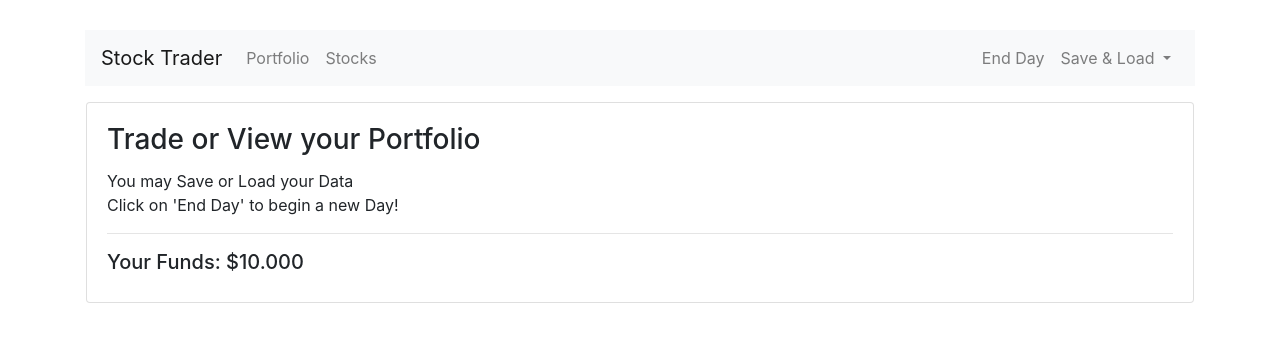
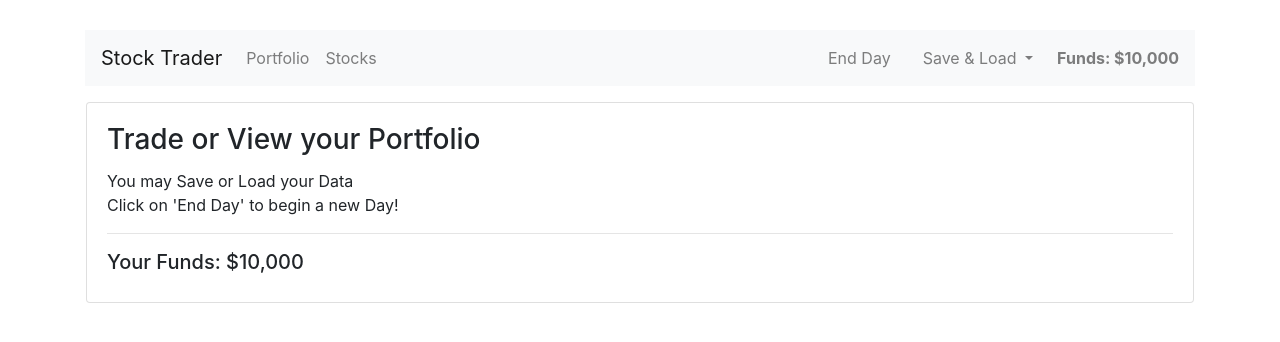
Before and after one commit to mkantz84/stock-trade, a Vue app: page / in a window 1280 px wide. Shown: the top 342 px of the page. Built offline with nearby package versions, Linux system fonts and the light colour scheme.

Commit message:
add currency filter

```diff
--- a/src/components/Header.vue
+++ b/src/components/Header.vue
@@ -1,6 +1,4 @@
 <template>
-
-
   <nav class="navbar navbar-expand-lg navbar-light bg-light">
     <router-link to="/" class="navbar-brand">Stock Trader</router-link>
 
@@ -12,11 +10,11 @@
       </ul>
       <ul class="navbar-nav navbar-right">
         <li class="nav-item">
-        <a class="nav-link" href="#">End Day</a>
+          <a class="nav-link mr-3" href="#">End Day</a>
         </li>
         <li class="nav-item dropdown">
           <a
-          class="nav-link dropdown-toggle"
+            class="nav-link dropdown-toggle mr-3"
             href="#" id="navbarDropdown"
             role="button"
             data-toggle="dropdown"
@@ -29,32 +27,16 @@
           </div>
         </li>
       </ul>
+      <strong class="navbar-text navbar-right">Funds: {{ funds | currency }}</strong>
     </div>
   </nav>
-
-
-
-
-
-
-  <!-- <nav class="navbar navbar-expand-lg navbar-light bg-light" style="margin-top: 15px">
-    <router-link to="/" class="navbar-brand">Stock Trader</router-link>
-
-    <div class="collapse navbar-collapse">
-      <div class="navbar-nav">
-        <router-link to="/portfolio" class="nav-item nav-link" href="#">Portfolio <span class="sr-only">(current)</span></router-link>
-        <router-link to="/stocks" class="nav-item nav-link" href="#">Stocks</router-link>
-      </div>
-    </div>
-  </nav> -->
 </template>
 
 <script>
 export default {
-
-  data () {
-    return {
-
+  computed: {
+    funds(){
+      return this.$store.getters.funds;
     }
   }
 }
--- a/src/components/Home.vue
+++ b/src/components/Home.vue
@@ -5,7 +5,7 @@
       <div class="card-text">You may Save or Load your Data</div>
       <div class="card-text">Click on 'End Day' to begin a new Day!</div>
       <hr>
-      <h5>Your Funds: ${{ funds }}</h5>
+      <h5>Your Funds: {{ funds | currency }}</h5>
     </div>
   </div>
 </template>
@@ -14,7 +14,7 @@
 export default {
   computed: {
     funds() {
-      return (this.$store.getters.funds/1000).toFixed(3);
+      return this.$store.getters.funds;
     }
   }
 }
--- a/src/components/portfolio/Stock.vue
+++ b/src/components/portfolio/Stock.vue
@@ -11,13 +11,14 @@
               type="number"
               class="form-control"
               placeholder="Quantity"
-              v-model="quantity">
+              v-model="quantity"
+              :class="{danger: insufficientQuantity}">
           </div>
           <div class="float-right">
             <button
               @click.prevent="sellStock"
-              :disabled="quantity <= 0"
-              class="btn btn-info">Sell</button>
+              :disabled="insufficientQuantity || quantity <= 0"
+              class="btn btn-info">{{ insufficientQuantity ? 'Not enough Stocks' : 'Sell'}}</button>
           </div>
         </div>
       </div>
@@ -28,25 +29,36 @@
 import { mapActions } from "vuex";
 
 export default {
-  props: ['stock'],
+  props: ["stock"],
   data() {
     return {
-      quantity: ''
+      quantity: ""
+    };
+  },
+  computed: {
+    insufficientQuantity() {
+      return this.stock.quantity < this.quantity;
     }
   },
   methods: {
     ...mapActions({
-      placeSellOrder: 'sellStock'
+      placeSellOrder: "sellStock"
     }),
     sellStock() {
       const order = {
         stockId: this.stock.id,
         stockPrice: this.stock.price,
         quantity: this.quantity
-      }
+      };
       this.placeSellOrder(order);
-      this.quantity = '';
+      this.quantity = "";
     }
   }
-}
+};
 </script>
+
+<style scoped>
+  .danger {
+    border: 1px solid red
+  }
+</style>
--- a/src/components/stocks/Stock.vue
+++ b/src/components/stocks/Stock.vue
@@ -11,13 +11,16 @@
               type="number"
               class="form-control"
               placeholder="Quantity"
-              v-model="quantity">
+              v-model.number="quantity"
+              :class="{ danger: insufficientFunds }">
           </div>
           <div class="float-right">
             <button
               @click.prevent="buyStock"
-              :disabled="quantity<=0"
-              class="btn btn-success">Buy</button>
+              :disabled="insufficientFunds || quantity <= 0"
+              class="btn btn-success">
+              {{ insufficientFunds ? 'Insufficient Funds' : 'Buy' }}
+              </button>
           </div>
         </div>
       </div>
@@ -26,10 +29,18 @@
 
 <script>
 export default {
-  props: ['stock'],
+  props: ["stock"],
   data() {
     return {
       quantity: ''
+    };
+  },
+  computed: {
+    funds() {
+      return this.$store.getters.funds;
+    },
+    insufficientFunds() {
+      return this.quantity * this.stock.price > this.funds;
     }
   },
   methods: {
@@ -38,10 +49,16 @@ export default {
         stockId: this.stock.id,
         stockPrice: this.stock.price,
         quantity: this.quantity
-      }
-      this.$store.dispatch('buyStock',order);
-      this.quantity='';
+      };
+      this.$store.dispatch("buyStock", order);
+      this.quantity = '';
     }
   }
-}
+};
 </script>
+
+<style scoped>
+  .danger {
+    border: 1px solid red
+  }
+</style>
--- a/src/main.js
+++ b/src/main.js
@@ -7,7 +7,9 @@ import { store } from "./store/store";
 
 Vue.config.productionTip = false;
 
-
+Vue.filter('currency', (value) => {
+  return '$' + value.toLocaleString();
+});
 
 /* eslint-disable no-new */
 new Vue({
```
Also changed, not shown: src/store/modules/portfolio.js (+10 -11 lines). Lines whose indentation alone changed are shown as unchanged.
